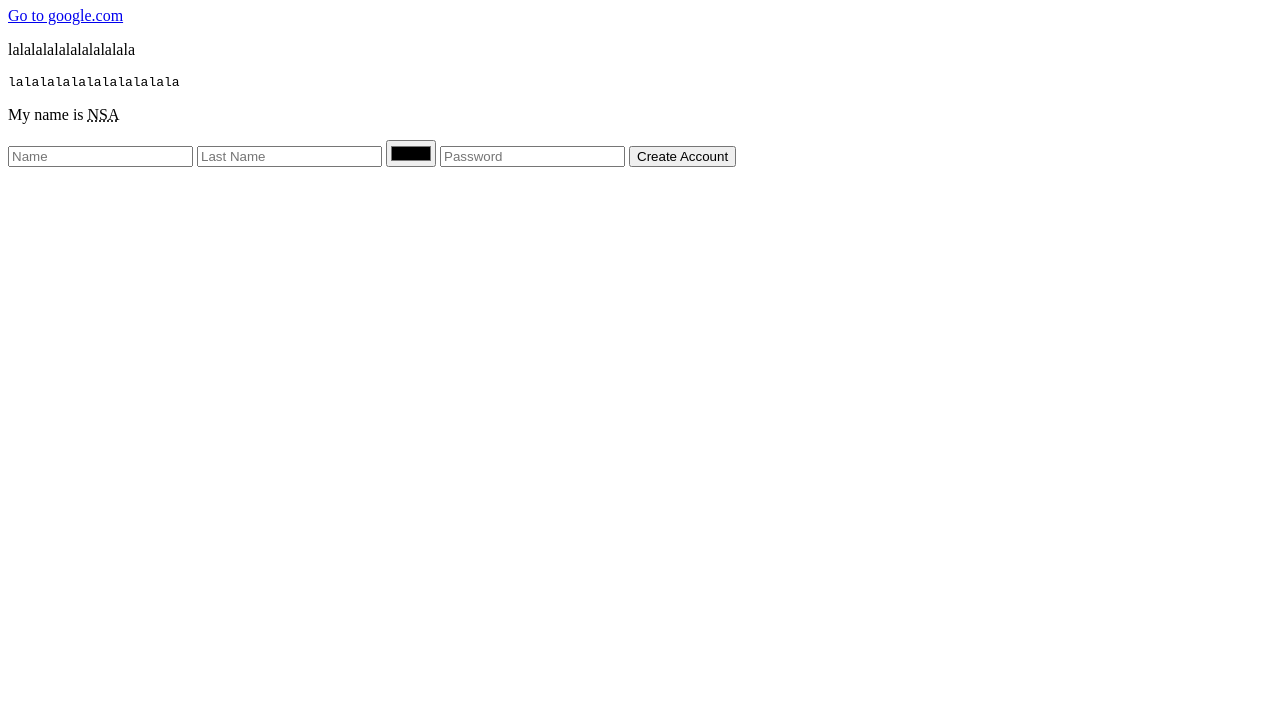
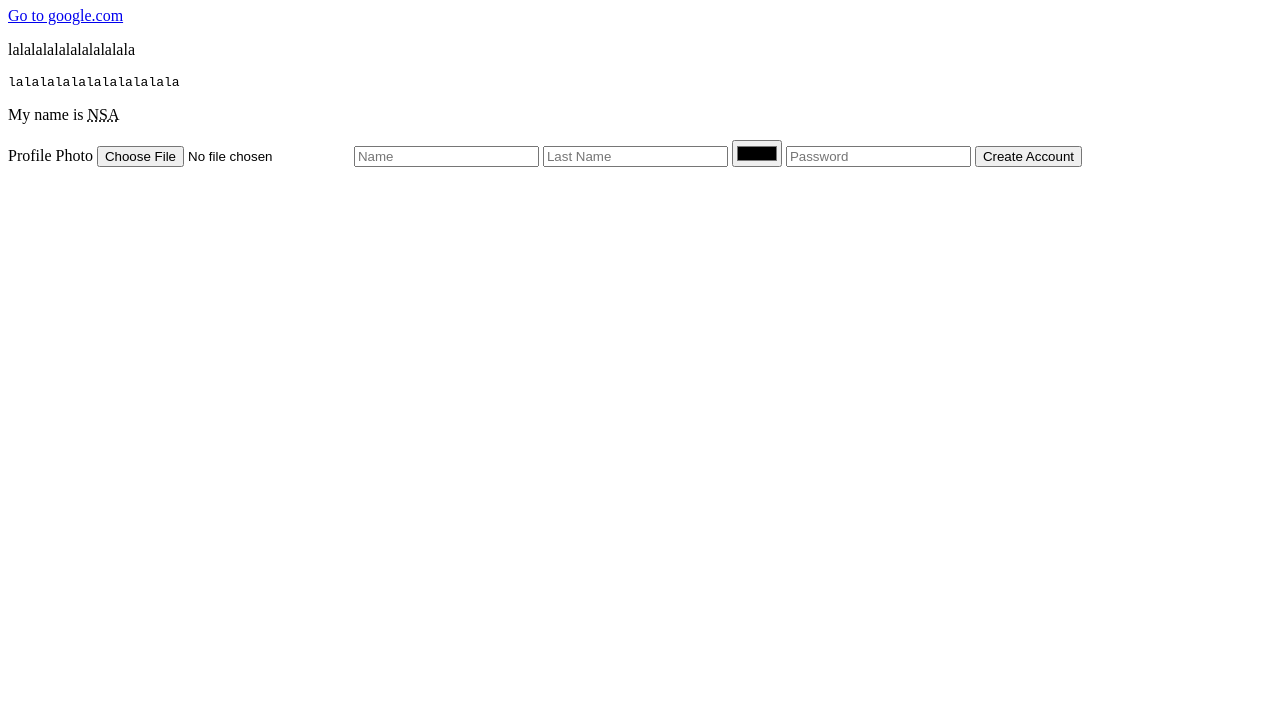
Before and after one commit to jh2416/kokoaclone, a plain HTML site: page home1.html in a window 1280 px wide. Shown: the part 73-800 px from the top of the page. Drawn offline with Linux system fonts and the light colour scheme.

Commit message:
Update home1.html
label tag

```diff
--- a/home1.html
+++ b/home1.html
@@ -19,6 +19,8 @@
         <pre>lalalalalalalalalalala</pre>   <!-- p tag랑 글꼴만 다름 -->
         <p>My name is <abbr title="Nicolas Serrano Arevalo">NSA</abbr></p>
         <form>
+            <label for="profile">Profile Photo</label> <!-- input과 같이 작용, for안에 input의 id와 같은거 넣어줌 -->
+            <input id="profile" type="file" accept=".png,.pdf"/>
             <input placeholder="Name" type="text"/>
             <input placeholder="Last Name" type="password"/>
             <input placeholder="Username" type="color"/>
```
